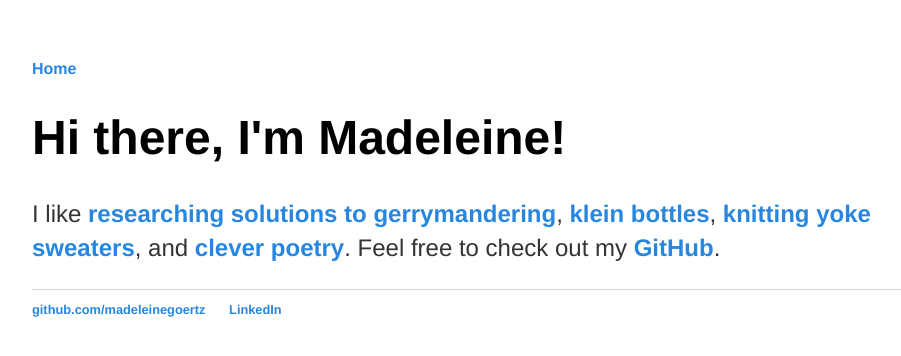
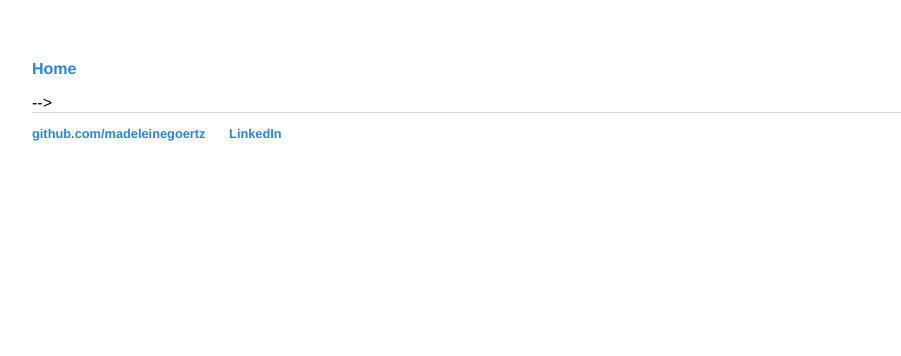
Before and after one commit to madeleinegoertz/madeleinegoertz.github.io, a Jekyll site: the page built from index.html, in a window 1280 px wide. Shown: the top 356 px of the page, without its empty margins (160-1061 px from the left). Built offline with Jekyll 4.4.1, drawn with Linux system fonts in a browser that asks for light colours.

Commit message:
Update index.html

```diff
--- a/index.html
+++ b/index.html
@@ -2,7 +2,7 @@
 layout: default
 title: Madeleine Goertz
 ---
-<div class="blurb">
+<!--<div class="blurb">
 	<h1>Hi there, I'm Madeleine!</h1>
 	<p>I like <a href="https://www.notion.so/AP-Research-Redistricting-Project-e065fd900cd747e4b692e51b6a6584b3">researching solutions to gerrymandering</a>, <a href="img/personalpineapple.png">klein bottles</a>, <a href="https://ravel.me/madiemoxie/s1">knitting yoke sweaters</a>, and <a href="https://tinyurl.com/pyra-2020">clever poetry</a>. Feel free to check out my <a href="https://github.com/madeleinegoertz">GitHub</a>.</p>
-</div><!-- /.blurb -->
+</div><!-- /.blurb -->-->
```
